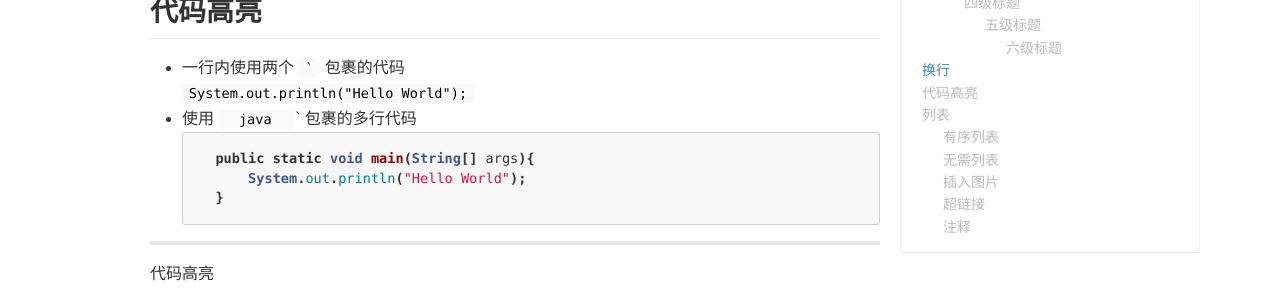
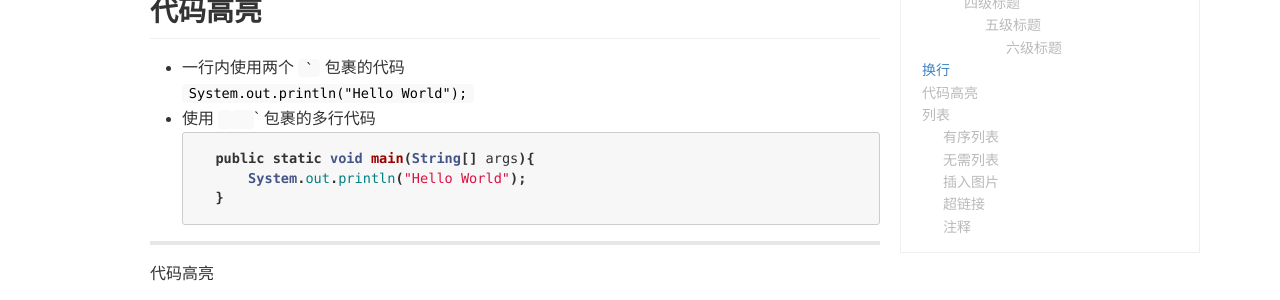
Before and after one commit to XiangQian0918/XiangQian0918.github.io, a Jekyll site: the page built from _posts/2018-09-01-Markdown-语法.md, in a window 1280 px wide and 900 px high, scrolled down 1092 px. Shown: the part 149-449 px from the top of the window. Built offline with Jekyll 4.4.1, drawn with Linux system fonts in a browser that asks for light colours.

Commit message:
update markdown

````diff
--- a/_posts/2018-09-01-Markdown-语法.md
+++ b/_posts/2018-09-01-Markdown-语法.md
@@ -40,7 +40,7 @@ markdown 支持六级标题.
 
 + 一行内使用两个 `` ` `` 包裹的代码
     `System.out.println("Hello World");`
-+ 使用 `` ```java  `` 包裹的多行代码
++ 使用 `` ``` `` 包裹的多行代码
     ```java
     public static void main(String[] args){
         System.out.println("Hello World");
````
